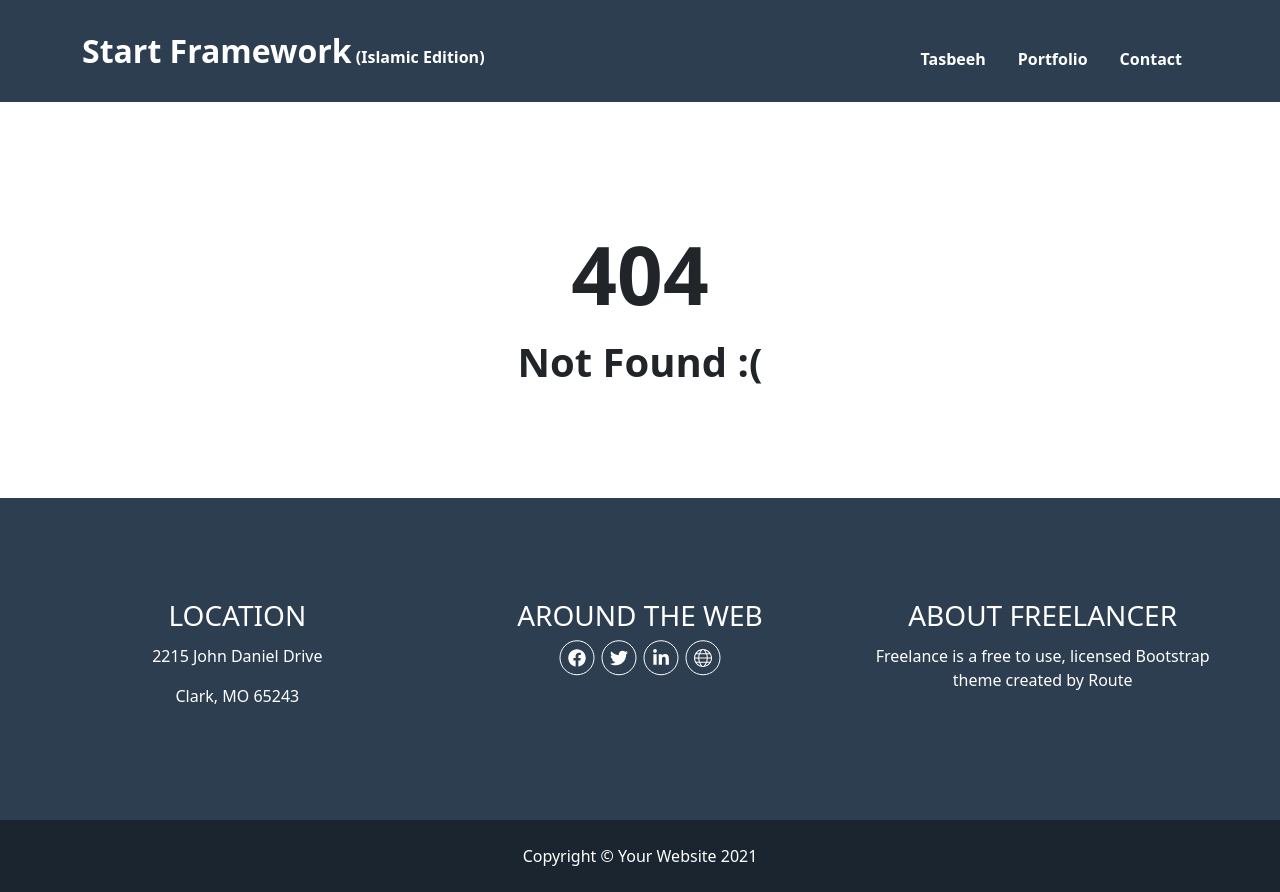
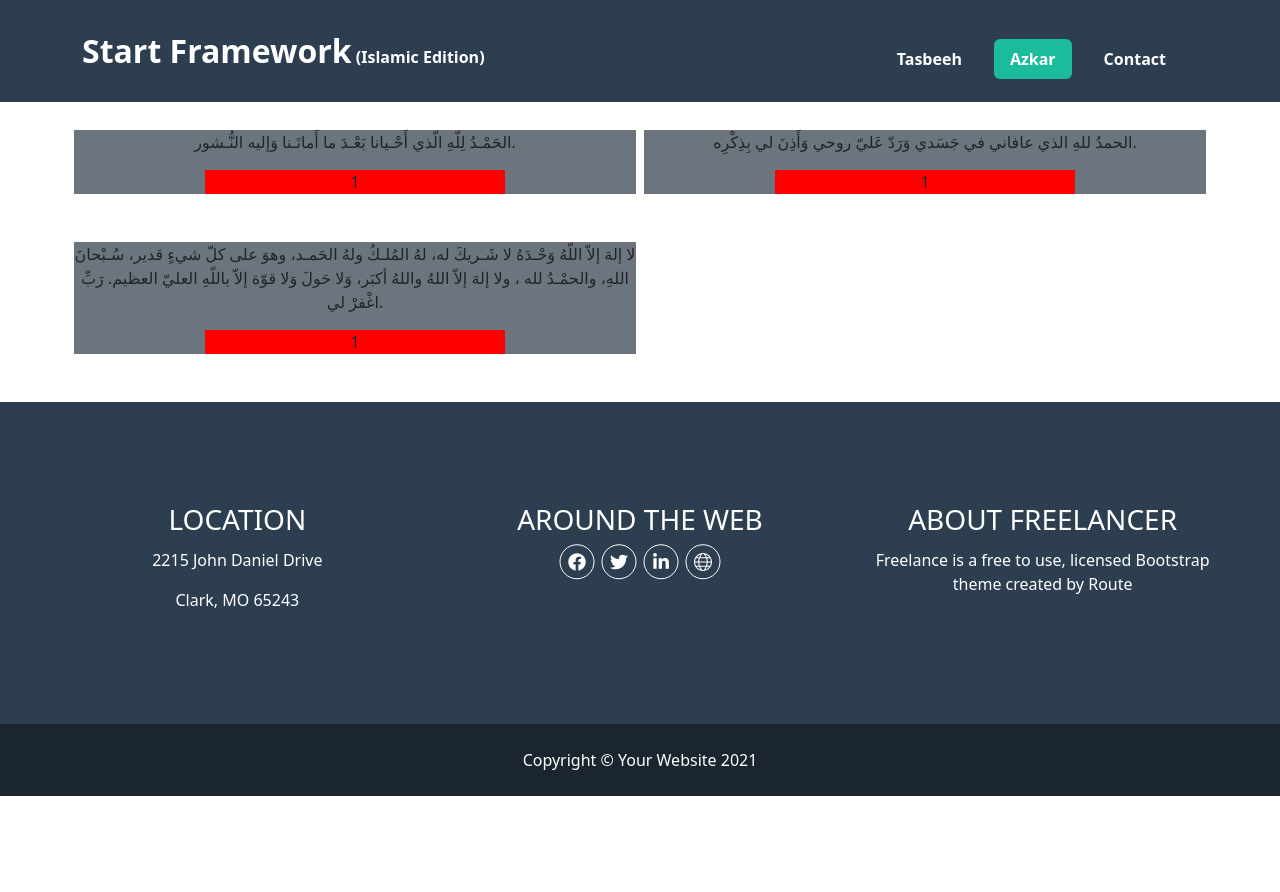
Before and after one commit to Doaa182/Start-Framework, a React (Vite) app: page /azkar in a window 1280 px wide. After the commit the page ends 800 px from the top, so only its background shows below. Built offline with nearby package versions, Linux system fonts and the light colour scheme.

Commit message:
feat: implement Azkar component functionality

```diff
--- /dev/null
+++ b/public/data/azkar.json
@@ -0,0 +1,23 @@
+[
+  {
+    "id": 1,
+    "title": "اذكار الاستيقاظ",
+    "items": [
+      {
+        "id": 1,
+        "text": "الحَمْـدُ لِلّهِ الّذي أَحْـيانا بَعْـدَ ما أَماتَـنا وَإليه النُّـشور.",
+        "count": 1
+      },
+      {
+        "id": 2,
+        "text": "الحمدُ للهِ الذي عافاني في جَسَدي وَرَدّ عَليّ روحي وَأَذِنَ لي بِذِكْرِه.",
+        "count": 1
+      },
+      {
+        "id": 3,
+        "text": "لا إلهَ إلاّ اللّهُ وَحْـدَهُ لا شَـريكَ له، لهُ المُلـكُ ولهُ الحَمـد، وهوَ على كلّ شيءٍ قدير، سُـبْحانَ اللهِ، والحمْـدُ لله ، ولا إلهَ إلاّ اللهُ واللهُ أكبَر، وَلا حَولَ وَلا قوّة إلاّ باللّهِ العليّ العظيم. رَبِّ اغْفرْ لي.",
+        "count": 1
+      }
+    ]
+  }
+]
--- a/src/App.jsx
+++ b/src/App.jsx
@@ -8,6 +8,7 @@ import Portfolio from "./components/Portfolio/Portfolio";
 import Contact from "./components/Contact/Contact";
 import Notfound from "./components/Notfound/Notfound";
 import Tasbeeh from "./components/Tasbeeh/Tasbeeh";
+import Azkar from "./components/Azkar/Azkar";
 
 export default function App() {
   let routes = createBrowserRouter([
@@ -24,6 +25,7 @@ export default function App() {
         { path: "portfolio", element: <Portfolio /> },
         { path: "contact", element: <Contact /> },
         { path: "tasbeeh", element: <Tasbeeh /> },
+        { path: "azkar", element: <Azkar /> },
         { path: "*", element: <Notfound /> },
       ],
     },
--- /dev/null
+++ b/src/components/Azkar/Azkar.jsx
@@ -0,0 +1,64 @@
+import React, { useEffect, useState } from "react";
+import styles from "./Azkar.module.css";
+
+export default function Azkar() {
+  const [azkar, setAzkar] = useState([]);
+
+  useEffect(() => {
+    fetch("/data/azkar.json")
+      .then((res) => res.json())
+      .then((data) =>
+        setAzkar(
+          data.map((group) => ({
+            ...group,
+            items: group.items.map((item) => ({
+              ...item,
+              count: item.count,
+            })),
+          })),
+        ),
+      )
+      .catch((err) => console.log("Azkar Err: ", err));
+  }, []);
+
+  const counterDecrement = (id) => {
+    setAzkar((prevData) =>
+      prevData.map((group) => ({
+        ...group,
+        items: group.items.map((item) =>
+          item.id === id
+            ? { ...item, count: item.count > 0 ? item.count - 1 : 0 }
+            : item,
+        ),
+      })),
+    );
+  };
+
+  return (
+    <>
+      <div className="container">
+        <div className="row">
+          {azkar.map((group) =>
+            group.items.map((t) => (
+              <div className="col-12 col-md-6 mb-5  px-1 text-center ">
+                <div className="d-flex justify-content-center align-items-center bg-secondary">
+                  <div key={t.id}>
+                    <p>{t.text}</p>
+
+                    <div
+                      onClick={() => counterDecrement(t.id)}
+                      style={{ width: "300px", backgroundColor: "red" }}
+                      className="mx-auto"
+                    >
+                      {t.count}
+                    </div>
+                  </div>
+                </div>
+              </div>
+            )),
+          )}
+        </div>
+      </div>
+    </>
+  );
+}
--- a/src/components/Layout/Layout.jsx
+++ b/src/components/Layout/Layout.jsx
@@ -13,6 +13,7 @@ export default function Layout() {
     "/tasbeeh": "#1ABC9C",
     "/portfolio": "#ffffff",
     "/contact": "#ffffff",
+    "/azkar": "#ffffff",
   };
 
   let bgColor = bgColorOf[location.pathname];
--- a/src/components/Navbar/Navbar.jsx
+++ b/src/components/Navbar/Navbar.jsx
@@ -48,7 +48,7 @@ export default function Navbar() {
             <li className="nav-item ">
               <NavLink
                 className={({ isActive }) =>
-                  `nav-link text-capitalize text-white px-3 py-2 rounded fw-bold ${
+                  `nav-link text-capitalize text-white px-3 py-2 rounded fw-bold me-3 ${
                     isActive ? "active" : ""
                   }`
                 }
@@ -62,20 +62,20 @@ export default function Navbar() {
             <li className="nav-item">
               <NavLink
                 className={({ isActive }) =>
-                  `nav-link text-capitalize text-white   px-3 py-2 rounded fw-bold ${
+                  `nav-link text-capitalize text-white   px-3 py-2 rounded fw-bold me-3 ${
                     isActive ? "active" : ""
                   }`
                 }
-                to="portfolio"
+                to="azkar"
               >
-                Portfolio
+                Azkar
               </NavLink>
             </li>
 
             <li className="nav-item">
               <NavLink
                 className={({ isActive }) =>
-                  `nav-link text-capitalize text-white  px-3 py-2 rounded  fw-bold ${
+                  `nav-link text-capitalize text-white  px-3 py-2 rounded  fw-bold me-3 ${
                     isActive ? "active" : ""
                   }`
                 }
--- a/src/components/Tasbeeh/Tasbeeh.jsx
+++ b/src/components/Tasbeeh/Tasbeeh.jsx
@@ -15,7 +15,7 @@ export default function Tasbeeh() {
           })),
         ),
       )
-      .catch((err) => console.log(err));
+      .catch((err) => console.log("Tasbeeh Err: ", err));
   }, []);
 
   const counterDecrement = (id) => {
@@ -52,7 +52,7 @@ export default function Tasbeeh() {
                   ></div>
                   <div
                     className={`${styles["counter-btn"]}`}
-                    onClick={()=>counterDecrement(t.id)}
+                    onClick={() => counterDecrement(t.id)}
                   ></div>
                 </div>
               </div>
```
Also changed, not shown: src/components/Azkar/Azkar.module.css (added).
